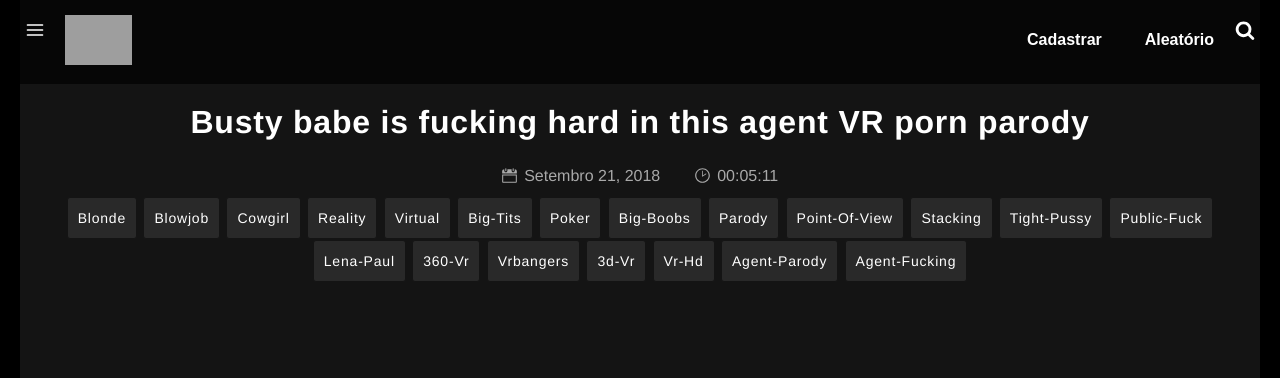
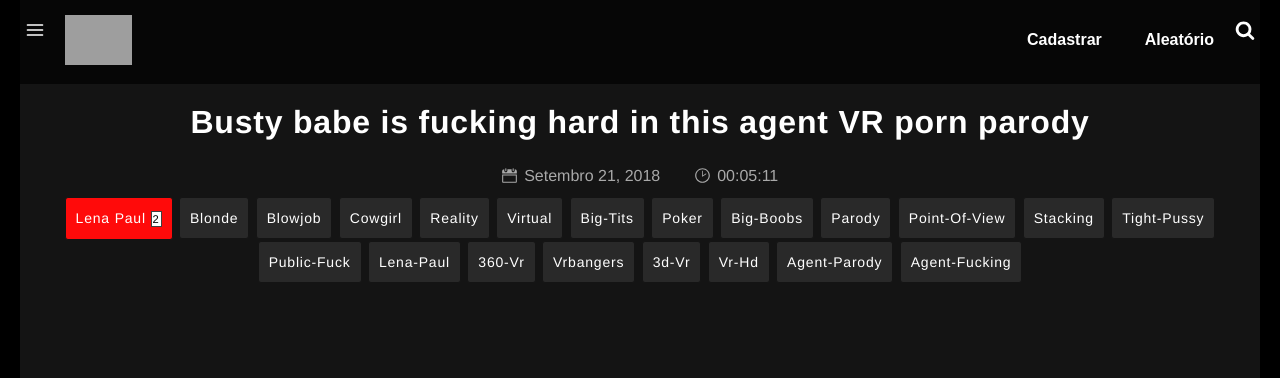
Before and after one commit to guiadamusculacao/guiadamusculacao, a Jekyll site: the page built from _posts/2018-09-21-busty_babe_is_fucking_hard_in_this_agent_vr_porn_parody.markdown, in a window 1280 px wide and 900 px high, cut to the strip 0-378 px from the top of the window. Built offline with Jekyll 4.4.1, drawn with Linux system fonts in a browser that asks for light colours; grey boxes are pictures that could not be loaded.

Commit message:
Update 2018-09-21-busty_babe_is_fucking_hard_in_this_agent_vr_porn_parody.markdown

```diff
--- a/_posts/2018-09-21-busty_babe_is_fucking_hard_in_this_agent_vr_porn_parody.markdown
+++ b/_posts/2018-09-21-busty_babe_is_fucking_hard_in_this_agent_vr_porn_parody.markdown
@@ -6,5 +6,6 @@ embed: 'https://www.xvideos.com/embedframe/36386063'
 video: 'https://www.xvideos.com/video36386063/vrbangers.com-busty_babe_is_fucking_hard_in_this_agent_vr_porn_parody'
 duracao: '311'
 tags: 'blonde blowjob cowgirl reality virtual big-tits poker big-boobs parody point-of-view stacking tight-pussy public-fuck lena-paul 360-vr vrbangers 3d-vr vr-hd agent-parody agent-fucking'
+pornstars: 'lena-paul'
 ---
 <a href="{{ page.url | prepend: site.baseurl | prepend: site.url }}"><img src="{{ page.image }}" /></a>
```
